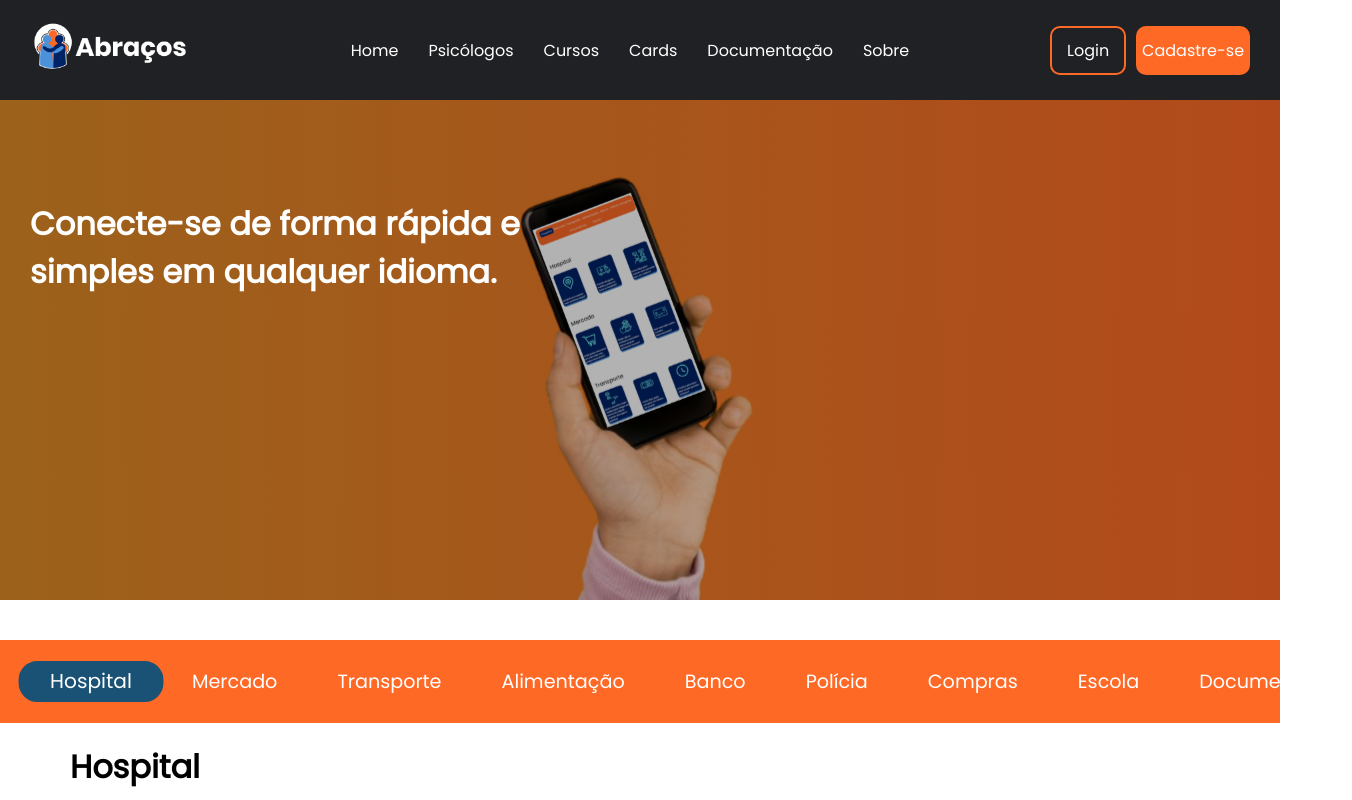
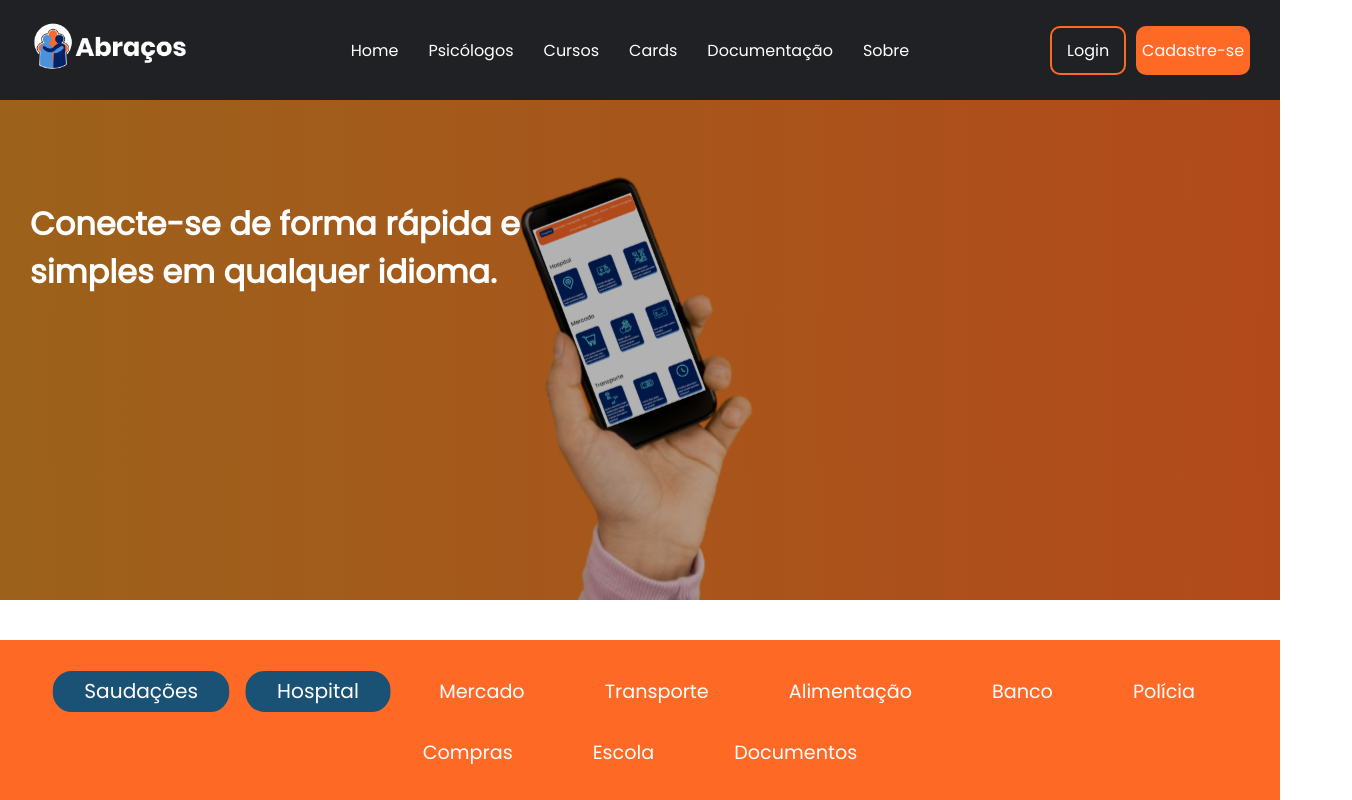
Before and after one commit to Demoday-Abracos/abracoss, a React (Vite) app in the folder Demoday/: page /Banco in a window 1280 px wide. Shown: the top 800 px of the page, 1352 px wide, since content can reach past the window. Built offline with nearby package versions, Linux system fonts and the light colour scheme.

Commit message:
add uptade

```diff
--- a/Demoday/src/components/Styles/CardCarrousel.css
+++ b/Demoday/src/components/Styles/CardCarrousel.css
@@ -105,12 +105,18 @@
     font-size: 1.2em;
     cursor: pointer;
     transition: background-color 0.3s ease, transform 0.3s ease;
+    margin: 10px;
 
 }
 
 .button {
     background-color: var(--primary-color);
     padding: 20px;
+    display: flex;
+    flex-wrap: wrap;
+    align-items: center;
+    justify-content: center;
+
 }
 .button button.selecionado {
     background-color: var(--terciary-color);
--- a/Demoday/src/components/cards/pag2/Pagina1.jsx
+++ b/Demoday/src/components/cards/pag2/Pagina1.jsx
@@ -27,6 +27,7 @@ function Pagina1() {
                 <h1 style={{ color: '#fff' }}>Conecte-se de forma rápida e <br /> simples em qualquer idioma.</h1>
             </div>
             <div className='button'>
+                <button onClick={mudarCondicao} name='Hospital' className={categoriaSelecionada === 'Hospital' ? 'selecionado' : ''}>Saudações</button>
                 <button onClick={mudarCondicao} name='Hospital' className={categoriaSelecionada === 'Hospital' ? 'selecionado' : ''}>Hospital</button>
                 <button onClick={mudarCondicao} name='Mercado' className={categoriaSelecionada === 'Mercado' ? 'selecionado' : ''}>Mercado</button>
                 <button onClick={mudarCondicao} name='Transporte' className={categoriaSelecionada === 'Transporte' ? 'selecionado' : ''}>Transporte</button>
```
